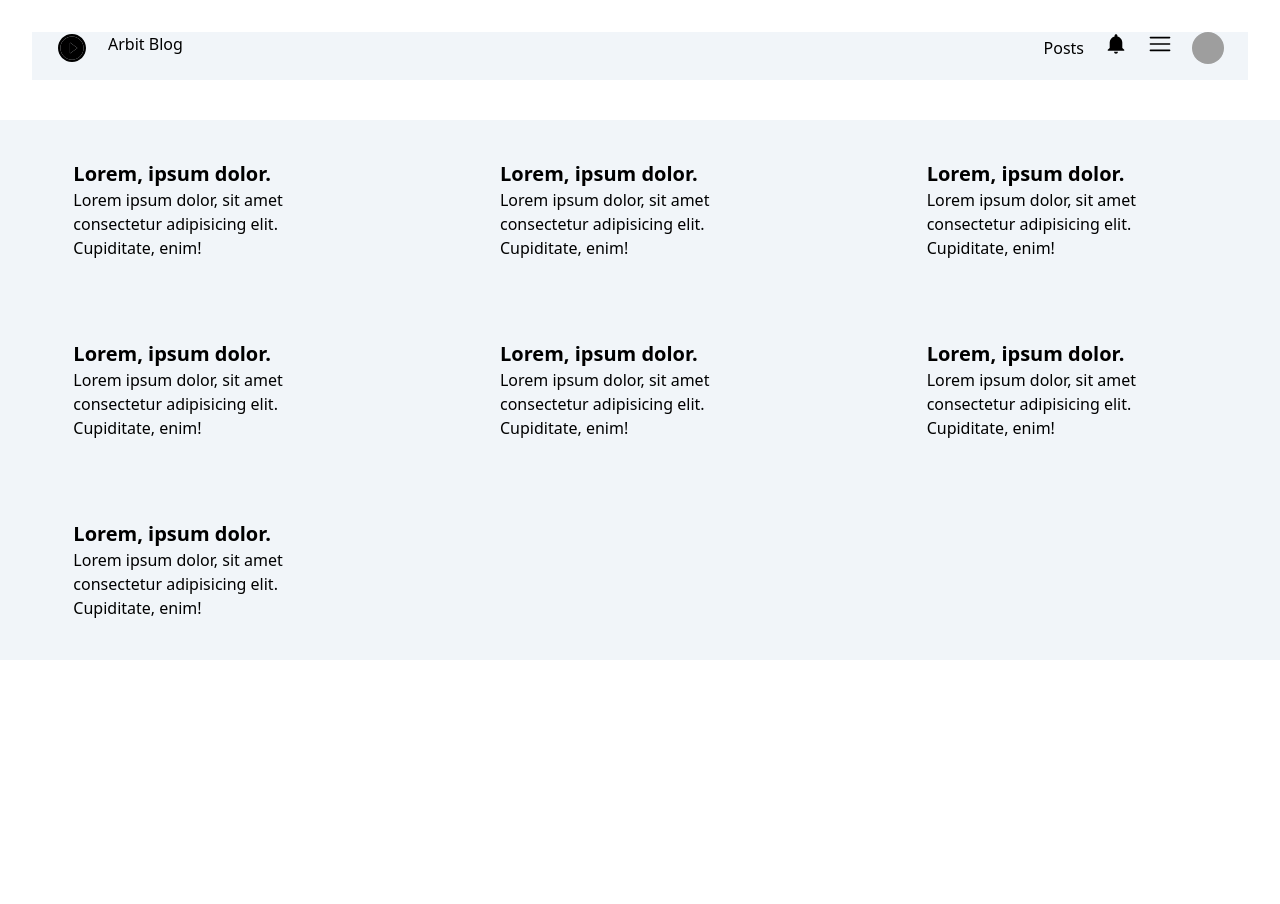
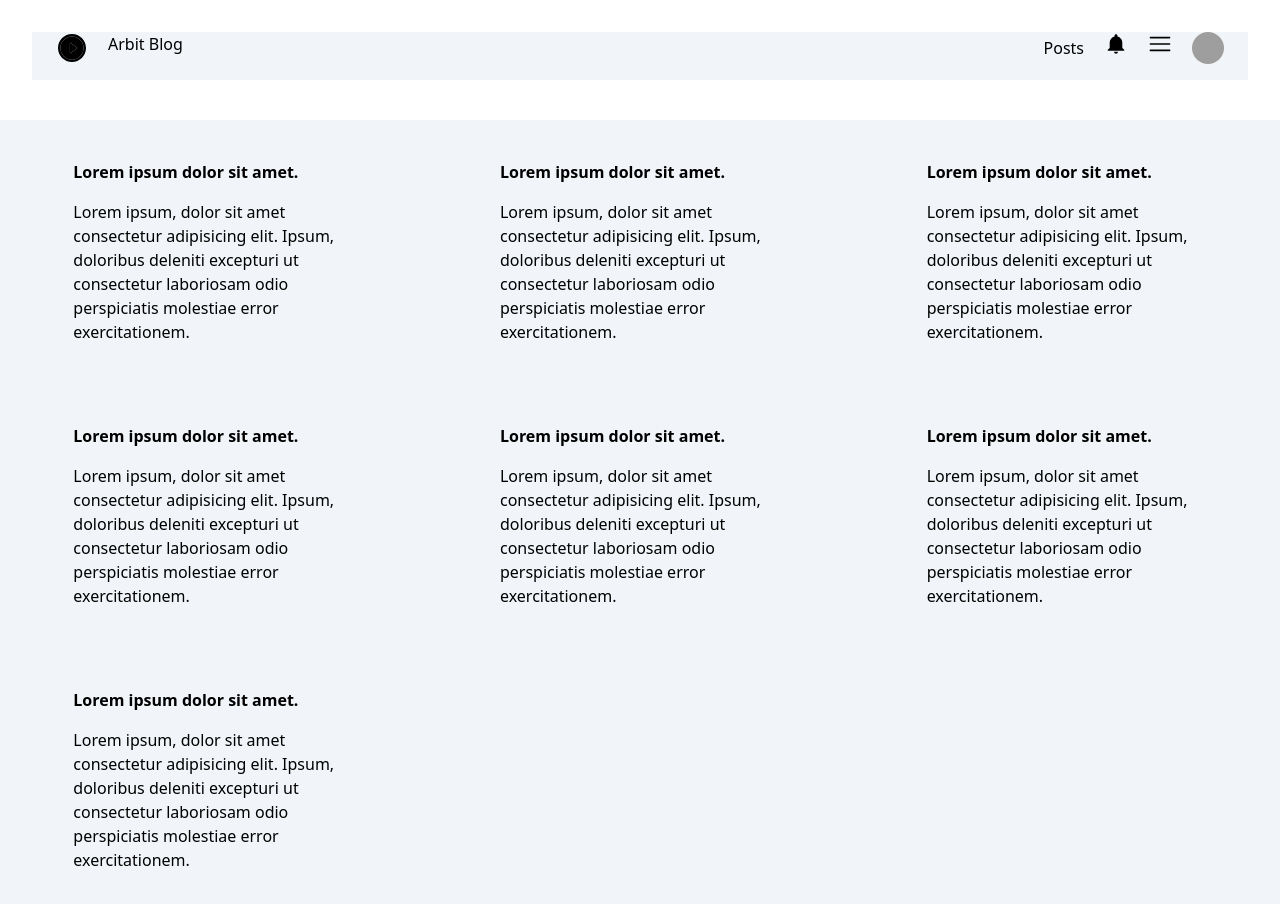
Before and after one commit to mucahitkarakus/e-commerce-case, a React (Create React App) app: page / in a window 1280 px wide. Shown: the top 904 px of the page. Before the commit the page ends 800 px from the top, so only its background shows below. Built offline with nearby package versions, Linux system fonts and the light colour scheme; grey boxes are pictures that could not be loaded.

Commit message:
card ui and home

```diff
--- a/src/components/Card/Card.jsx
+++ b/src/components/Card/Card.jsx
@@ -1,10 +1,16 @@
 import React from 'react'
+import { useNavigate } from 'react-router'
 
 const Card = () => {
+    const navigate = useNavigate();
   return (
-<div className='w-[75%] m-5 p-5 flex mx-auto cursor-pointer'
-    >
-        <p><span className='text-xl font-bold'> Lorem, ipsum dolor.</span>  <br /> Lorem ipsum dolor, sit amet consectetur adipisicing elit. Cupiditate, enim!</p>
+
+    <div className='w-[75%] m-5 p-5 flex mx-auto cursor-pointer'>
+        <div onClick={() => navigate("/post")}>
+            <h2 className='font-bold mb-4'>Lorem ipsum dolor sit amet.</h2>
+            <p>Lorem ipsum, dolor sit amet consectetur adipisicing elit. Ipsum, doloribus deleniti excepturi ut consectetur laboriosam odio perspiciatis molestiae error exercitationem.</p>
+        </div>
+
     </div>
   )
 }
--- a/src/pages/Home.jsx
+++ b/src/pages/Home.jsx
@@ -2,6 +2,7 @@ import React from 'react'
 import Card from '../components/Card/Card'
 
 const Home = () => {
+
   return (
     <div>
          <div className='bg-slate-100 mt-10 w-full grid grid-cols-3 ' >
```
